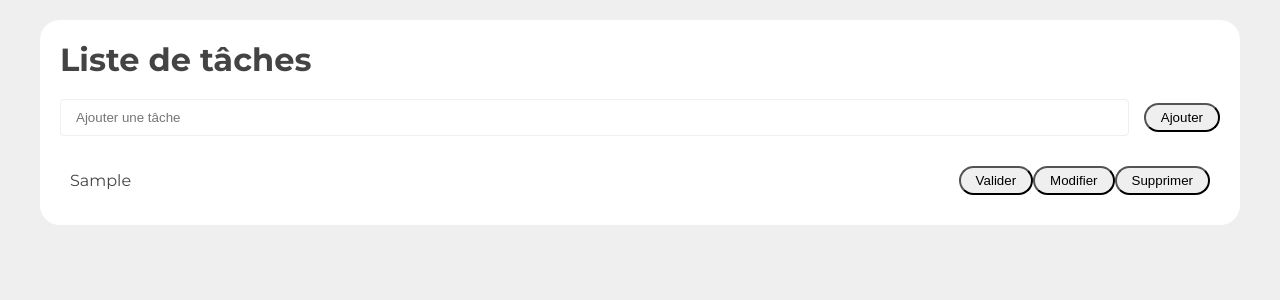
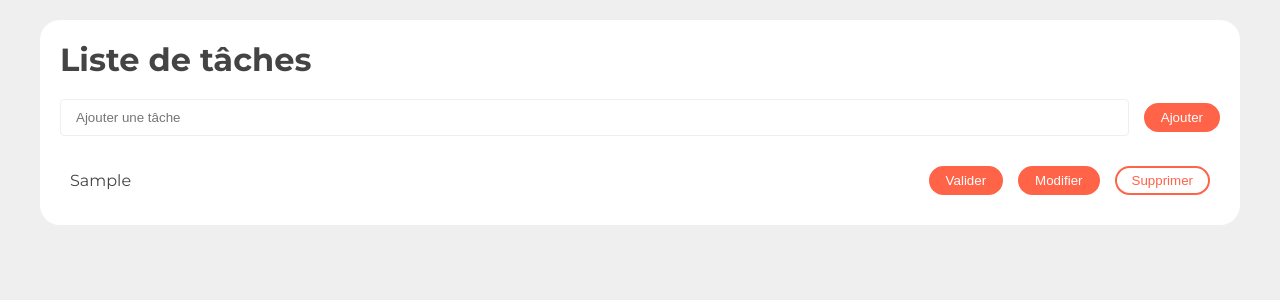
Before and after one commit to dymafr/react-c9-l3, a React (Create React App) app: page / in a window 1280 px wide. Both pictures are taken after typing "Sample" into the empty fields and a click on the button "Ajouter". Shown: the top 300 px of the page. Built offline with nearby package versions, Linux system fonts and the light colour scheme.

Commit message:
2 files modified

```diff
--- a/src/components/AddTodo.js
+++ b/src/components/AddTodo.js
@@ -32,7 +32,7 @@ export default function AddTodo({ addTodo }) {
         className="mr-15 flex-fill"
         placeholder="Ajouter une tâche"
       />
-      <button onClick={handleClick} className="btn btn-prinmary">
+      <button onClick={handleClick} className="btn btn-primary">
         Ajouter
       </button>
     </div>
--- a/src/components/TodoItem.js
+++ b/src/components/TodoItem.js
@@ -4,9 +4,9 @@ export default function TodoItem({ todo }) {
   return (
     <li className="mb-10 d-flex justify-content-center align-items-center p-10">
       <span className="flex-fill">{todo.content}</span>
-      <button className="btn">Valider</button>
-      <button className="btn">Modifier</button>
-      <button className="btn">Supprimer</button>
+      <button className="btn btn-primary mr-15">Valider</button>
+      <button className="btn btn-primary mr-15">Modifier</button>
+      <button className="btn btn-reverse-primary">Supprimer</button>
     </li>
   );
 }
```
